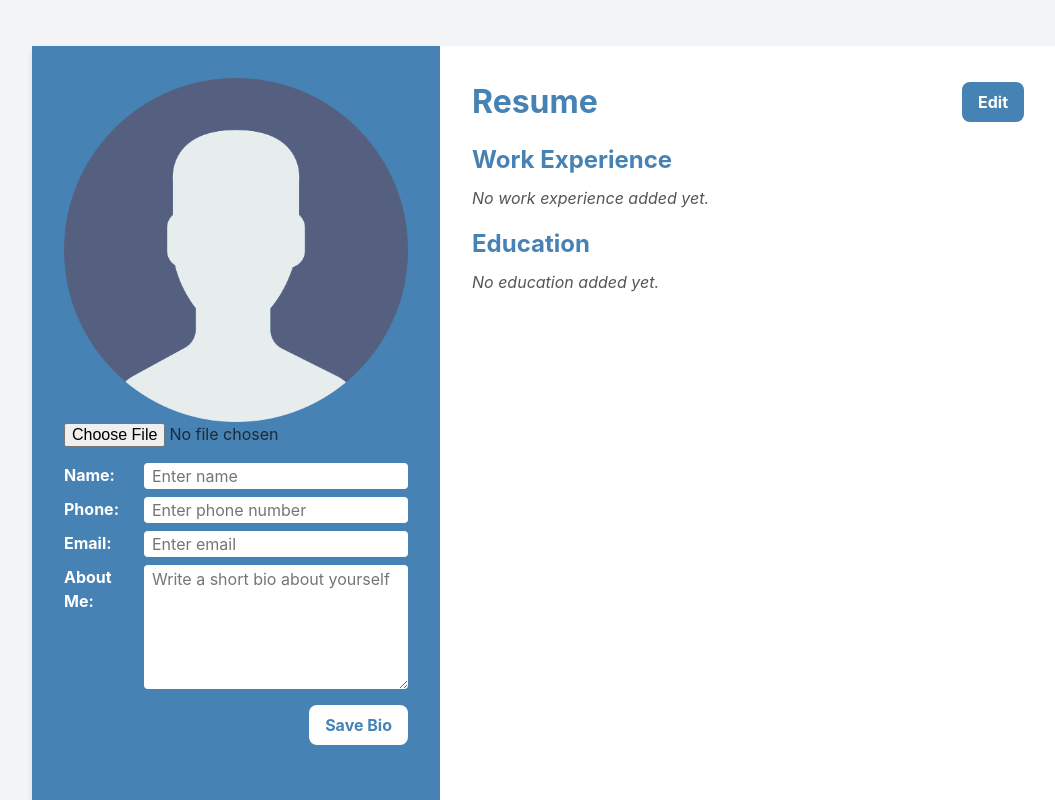
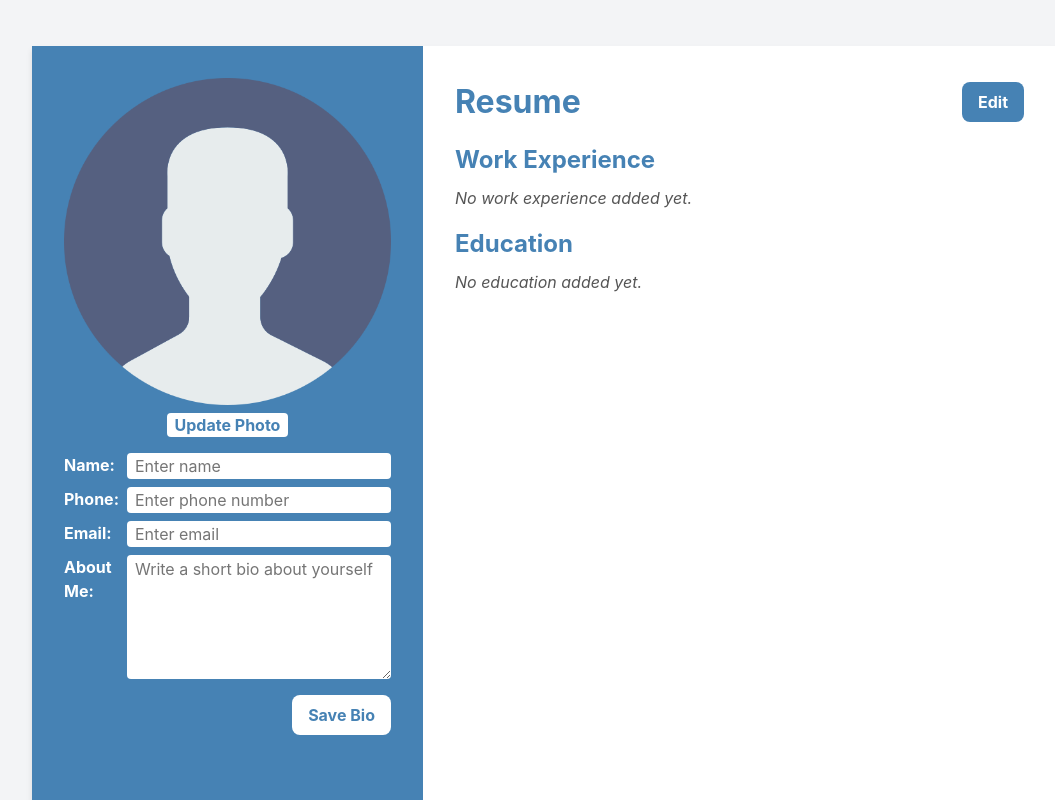
Before and after one commit to bugra-git/react-cv-app, a React (Vite) app: page / in a window 1280 px wide. Shown: the top 800 px of the page, without its empty margins (96-1151 px from the left). Built offline with nearby package versions, Linux system fonts and the light colour scheme.

Commit message:
Customise profile photo file input

```diff
--- a/src/components/bio.jsx
+++ b/src/components/bio.jsx
@@ -29,8 +29,11 @@ function Bio() {
 
       {editing ? (
         <form onSubmit={handleSubmit}>
+          <div className="imgField">
+            <label htmlFor="picture">Update Photo</label>
             <input
               type="file"
+              id="picture"
               accept="image/*"
               onChange={(e) =>
                 setBio({
@@ -39,6 +42,7 @@ function Bio() {
                 })
               }
             />
+          </div>
           <div className="bio-fields">
             <label htmlFor="name">Name:</label>
             <input
--- a/src/styles/bio.css
+++ b/src/styles/bio.css
@@ -84,3 +84,25 @@
 .bio form textarea {
   resize: vertical;
 }
+
+.imgField {
+  display: flex;
+  justify-content: center;
+  align-items: center;
+}
+
+.imgField label {
+  background-color: white;
+  color: var(--primary-color);
+  padding-inline: 8px;
+  border: none;
+  border-radius: 4px;
+  cursor: pointer;
+  font-weight: bold;
+  font-size: 1em;
+  margin-top: 8px;
+}
+
+.imgField input {
+  display: none;
+}
```
Lines whose indentation alone changed are shown as unchanged.
